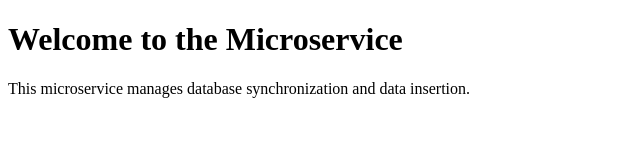
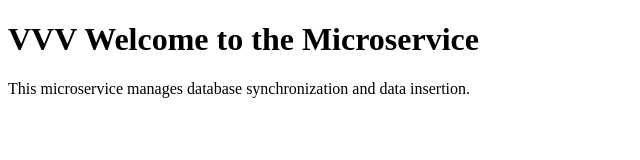
Before and after one commit to mitesh-chavda-wings/syncDB, a website: page public/index.html in a window 1280 px wide. Shown: the whole page, without its empty margins (0-640 px from the left). Drawn offline with Linux system fonts and the light colour scheme.

Commit message:
Vercel frontend

```diff
--- a/public/index.html
+++ b/public/index.html
@@ -6,7 +6,7 @@
   <title>Welcome</title>
 </head>
 <body>
-  <h1>Welcome to the Microservice</h1>
+  <h1>VVV Welcome to the Microservice</h1>
   <p>This microservice manages database synchronization and data insertion.</p>
 </body>
 </html>
```
